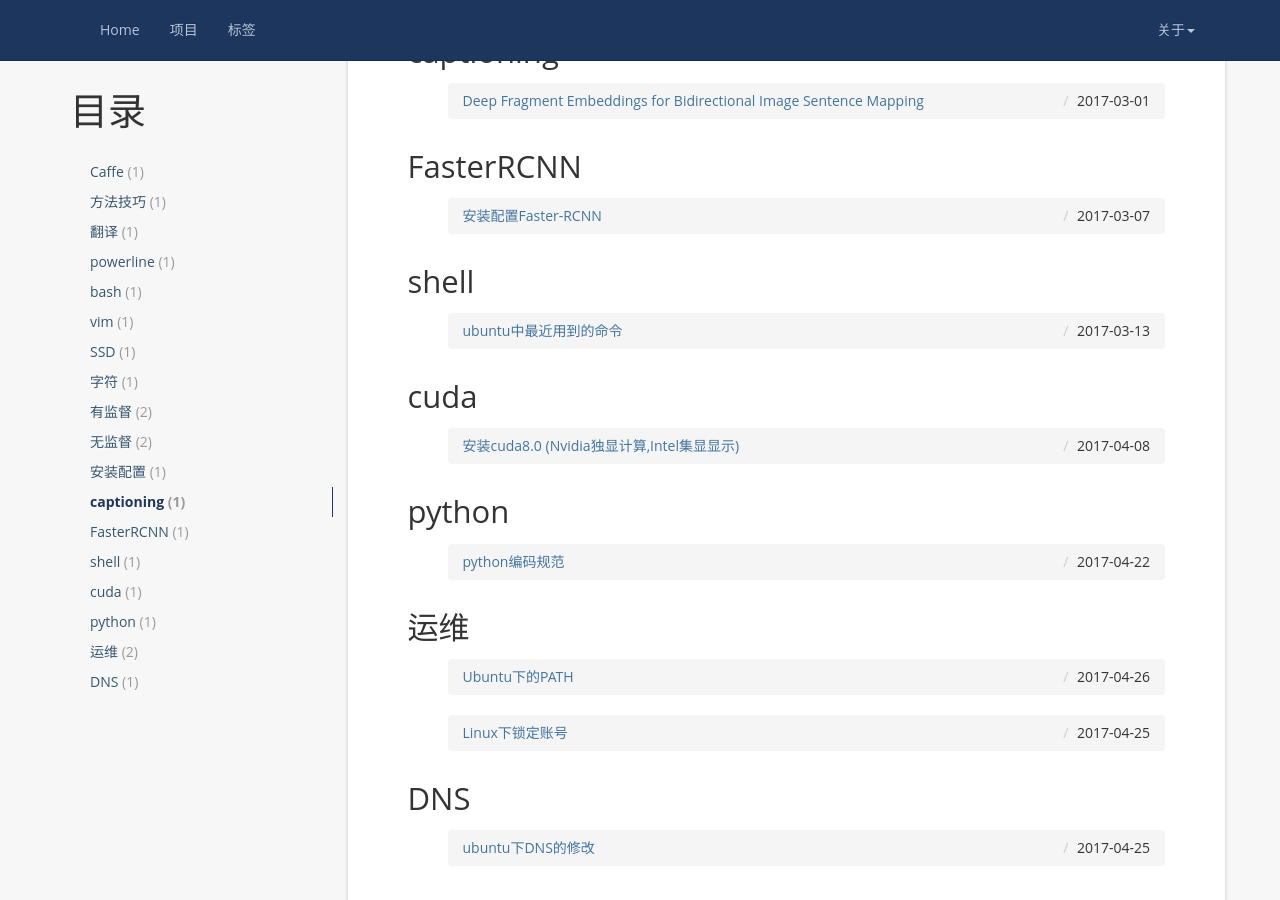
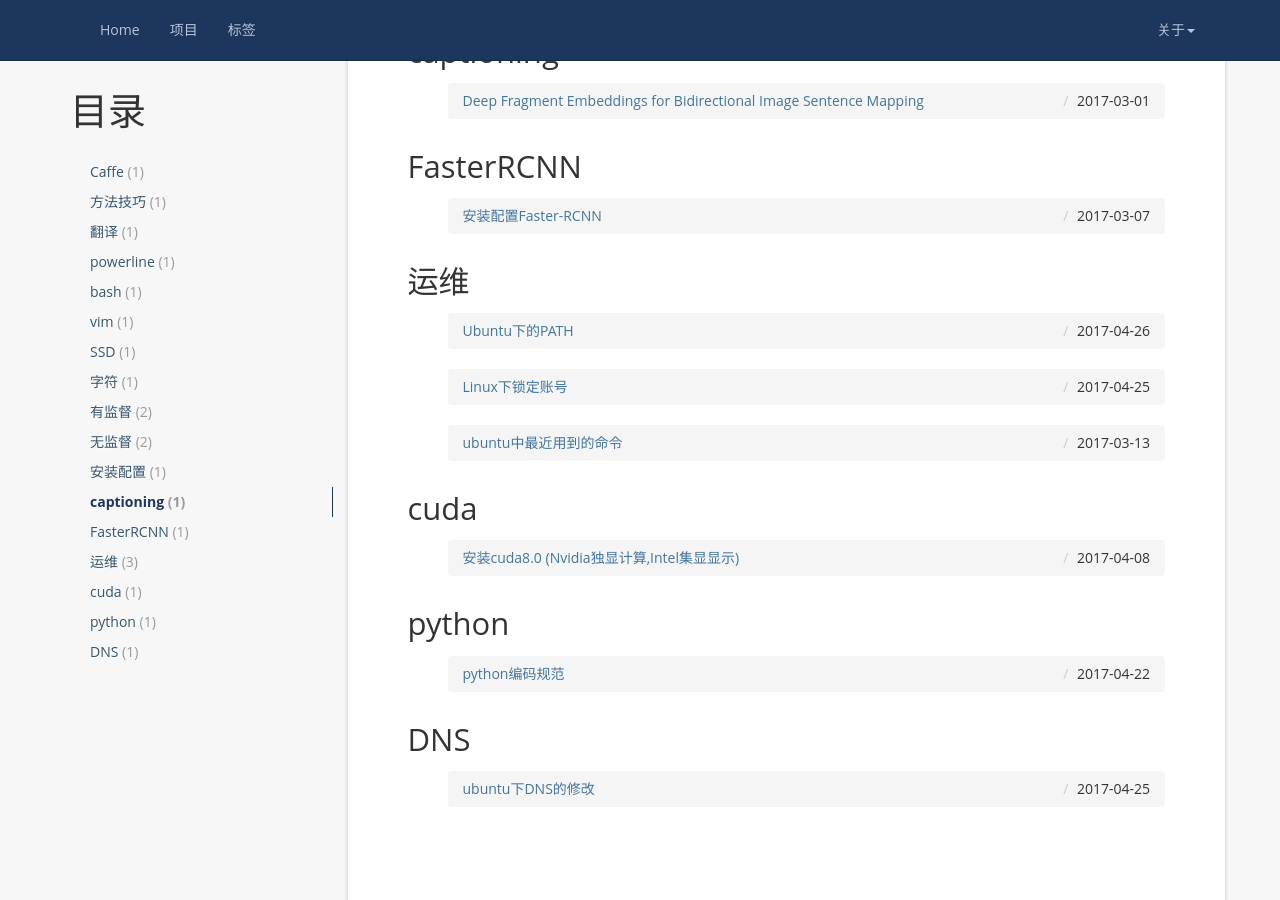
Before and after one commit to wang-tf/wang-tf.github.io, a Jekyll site: the page built from tag/index.html, in a window 1280 px wide and 900 px high, scrolled down 1722 px. Built offline with Jekyll 4.4.1, drawn with Linux system fonts in a browser that asks for light colours; nearby versions of some CDN libraries; comment, search, counter and statistics services are not loaded.

Commit message:
Update 2017-03-13-linux-bias.md

```diff
--- a/_posts/2017-03-13-linux-bias.md
+++ b/_posts/2017-03-13-linux-bias.md
@@ -2,8 +2,8 @@
 layout: post
 title: ubuntu中最近用到的命令
 data: 2017-03-13 09:15:00
-categories: linux
-tag: shell
+categories: Linux
+tag: 运维
 ---
 
 * content
```
